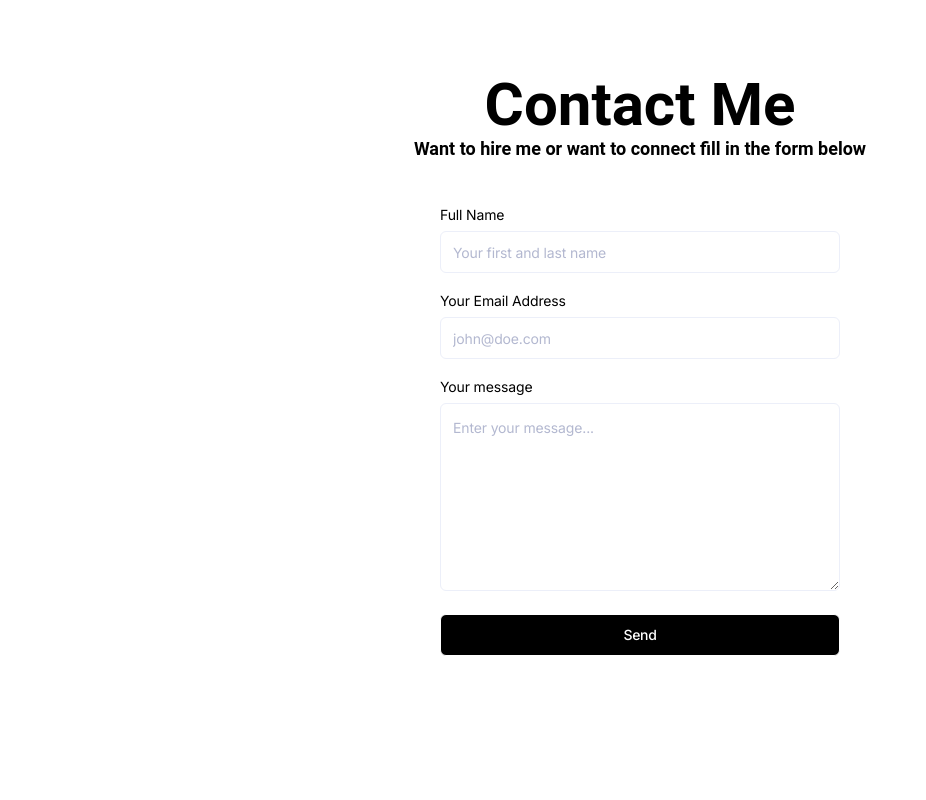
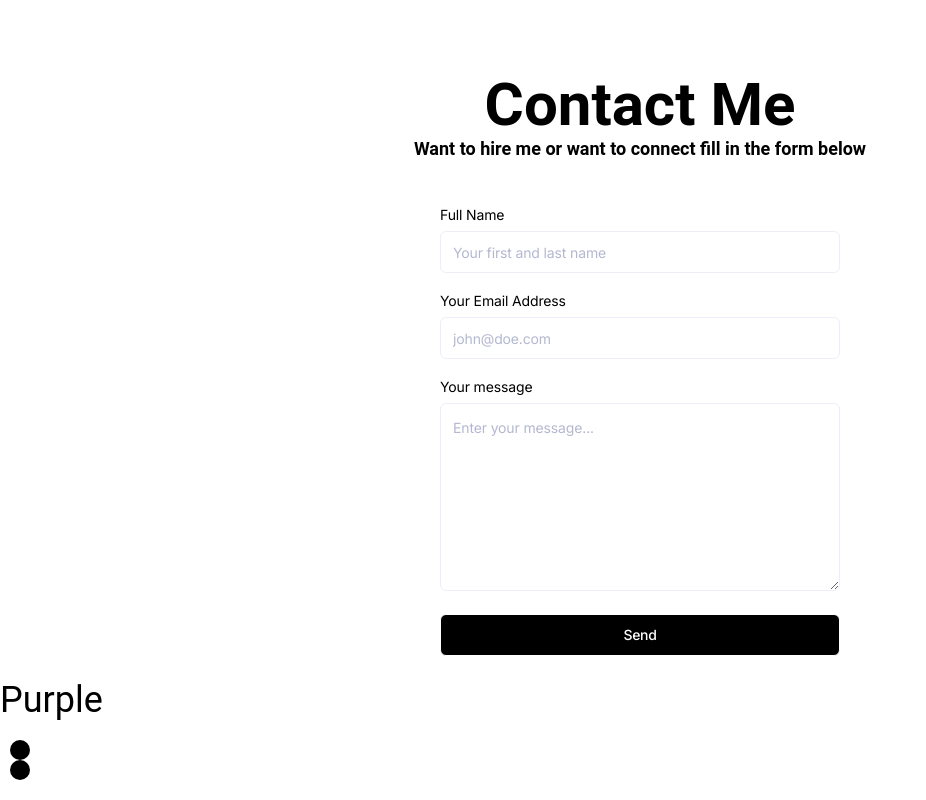
Before and after one commit to Chimoneg27/Garvin-Chimone, a React (Vite) app: page /Dev in a window 1280 px wide. Shown: the part 1485-2285 px from the top of the page, without its empty margins (0-926 px from the left). Before the commit the page ends 2165 px from the top, so only its background shows below. Built offline with nearby package versions, Linux system fonts and the light colour scheme; a web font is replaced by a local one.

Commit message:
add footer

```diff
--- /dev/null
+++ b/src/components/Footer.jsx
@@ -0,0 +1,22 @@
+import { useTheme } from "./ThemeContext";
+import "../styles/index.css";
+
+export default function Footer() {
+  const {toggleColor, color} = useTheme()
+
+  return (
+    <div>
+      <h2 className="text-black text-4xl">Purple</h2>
+      <ul className={`h-1/3 w-full p-5`} style={{ backgroundColor: color }}>
+        <li
+          className="footerCircle w-5 h-5 bg-black"
+          onClick={() => toggleColor("black")}
+        ></li>
+        <li
+          className="footerCircle w-5 h-5"
+          onClick={() => toggleColor("orange")}
+        ></li>
+      </ul>
+    </div>
+  );
+}
--- a/src/pages/Dev.jsx
+++ b/src/pages/Dev.jsx
@@ -4,6 +4,7 @@ import cv from "../assets/GarvinCV.pdf";
 import Slider from "../components/Slider";
 import geye from "../assets/GEYE.jpg"
 import BasicForm from "../components/BasicForm";
+import Footer from "../components/Footer";
 
 const handleAnimationComplete = () => {
   console.log("All letters have animated!");
@@ -106,6 +107,7 @@ export default function Dev() {
 
         <BasicForm />
       </div>
+      <Footer />
     </div>
   );
 }
--- a/src/styles/index.css
+++ b/src/styles/index.css
@@ -14,3 +14,17 @@
 .heading {
     font-family: "Orbitron", sans-serif;
 }
+
+.footerCircle {
+    /* position: fixed; */
+    border-radius: 50%;
+    background-color: #000;
+    /* ensure the circle is visible (was off-screen with -50px) */
+    bottom: 16px;
+    left: 50%;
+    transform: translateX(-50%);
+    /* fallbacks in case Tailwind utility classes are not present */
+    width: 1.25rem;
+    height: 1.25rem;
+    z-index: 50;
+}
```
